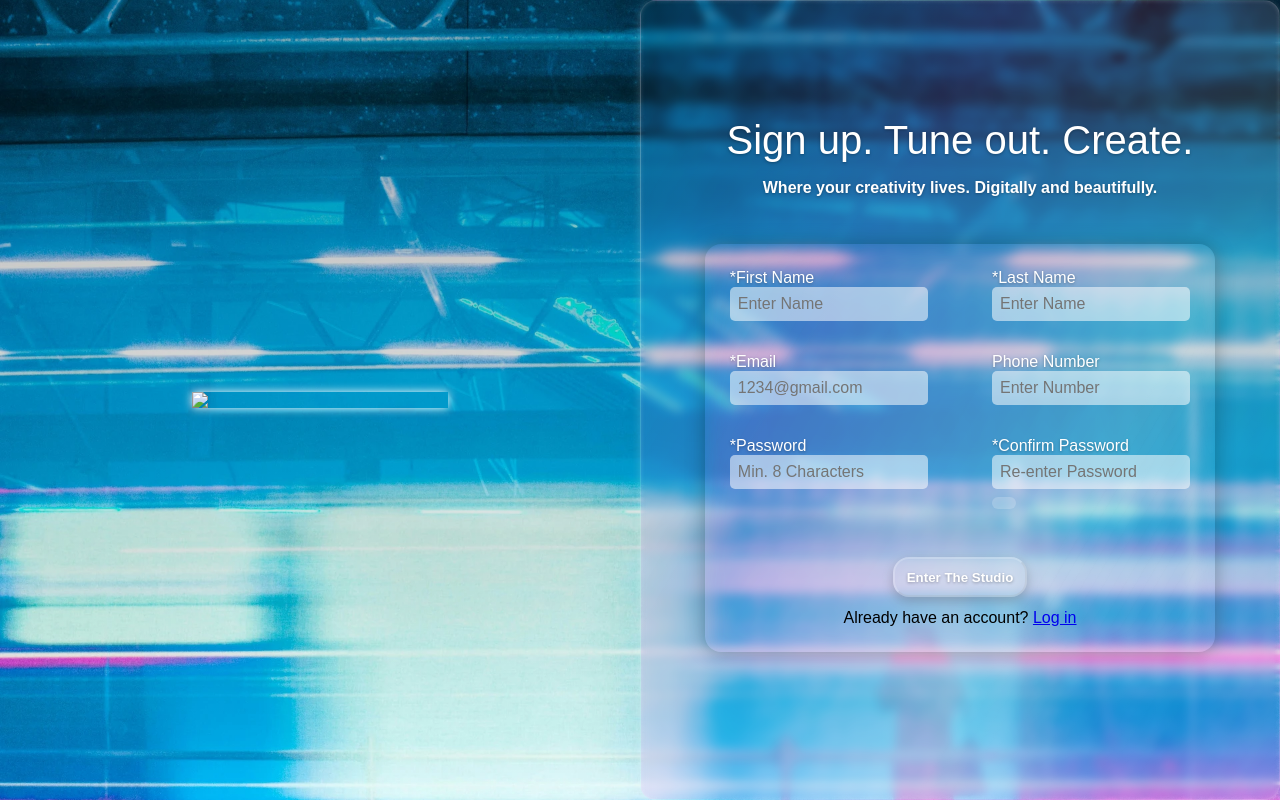
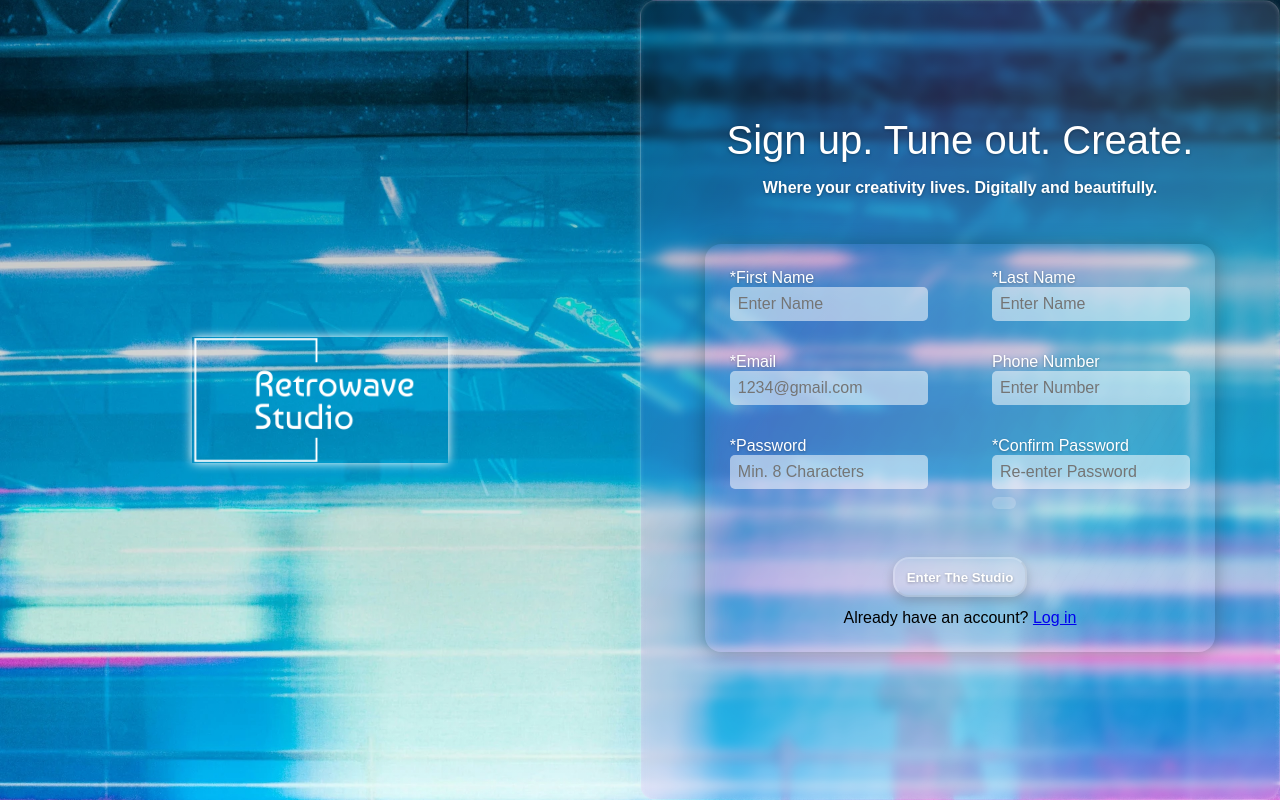
Before and after one commit to FernbrookTB/Sign-up-form, a plain HTML site: page index.html in a window 1280 px wide. Drawn offline with Linux system fonts and the light colour scheme; the site is published under a folder, as on GitHub Pages, so addresses that start at the root find nothing; a web font is replaced by a local one.

Commit message:
Fixing logo issues

```diff
--- a/index.html
+++ b/index.html
@@ -14,7 +14,7 @@
 <div class="mainContainer">
     <div id="containerLeft">
 
-        <img id="logo" src="/Images/retrowave-studio-high-resolution-logo-transparent.png">
+        <img id="logo" src="Images/retrowave-studio-high-resolution-logo-transparent.png">
 
 
     </div>
```
